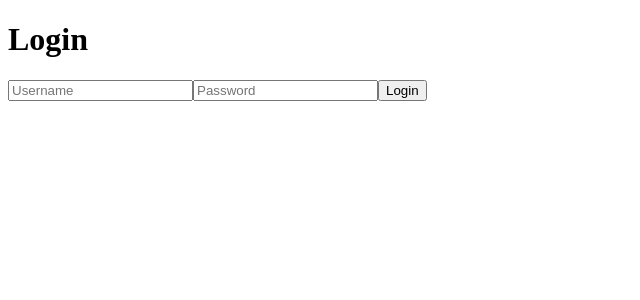
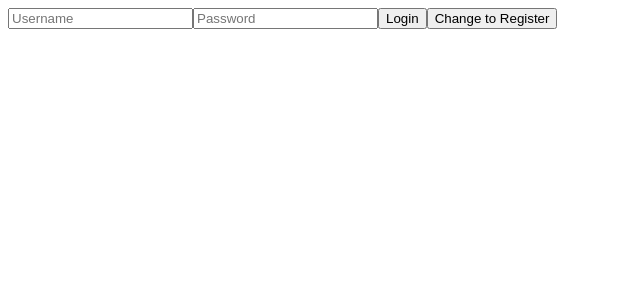
Before and after one commit to deniseLie/genvoice-surveys, a Next.js app in the folder frontend/: page /auth in a window 1280 px wide. Shown: the top 300 px of the page, without its empty margins (0-640 px from the left). Built offline with nearby package versions, Linux system fonts and the light colour scheme.

Commit message:
auth frontend

```diff
--- a/frontend/components/Navbar.js
+++ b/frontend/components/Navbar.js
@@ -11,8 +11,7 @@ export default function Navbar() {
                 <Link href="/" className="text-white">Home</Link>
                 {user?.isAdmin && <Link href="/admin" className="text-white">Admin</Link>}
                 <Link href="/settings" className="text-white">Settings</Link>
-            </div>
-            <div>
+
                 {user ? (
                     <button onClick={logout} className="text-white">Logout</button>
                 ) : (
--- a/frontend/pages/auth.js
+++ b/frontend/pages/auth.js
@@ -4,9 +4,11 @@ import useAuth from "../hooks/useAuth";
 export default function AuthPage() {
     const [username, setUsername] = useState("");
     const [password, setPassword] = useState("");
+    const [authType, setAuthType] = useState("Login");
 
     const { login } = useAuth();
 
+    // Function : Handle login
     const handleLogin = async () => {
         try {
             await login(username, password);
@@ -15,12 +17,18 @@ export default function AuthPage() {
         }
     };
 
+    // Function : Change auth type
+    const changeType = () => {
+        setAuthType(authType == "Login" ? "Register" : "Login");
+    }
+
     return (
         <div>
-            <h1>Login</h1>
             <input type="text" placeholder="Username" onChange={(e) => setUsername(e.target.value)} />
             <input type="password" placeholder="Password" onChange={(e) => setPassword(e.target.value)} />
-            <button onClick={handleLogin}>Login</button>
+
+            <button onClick={handleLogin}>{authType}</button>
+            <button onClick={changeType}>Change to {authType == "Login" ? "Register" : "Login"}</button>
         </div>
     );
 }
```
